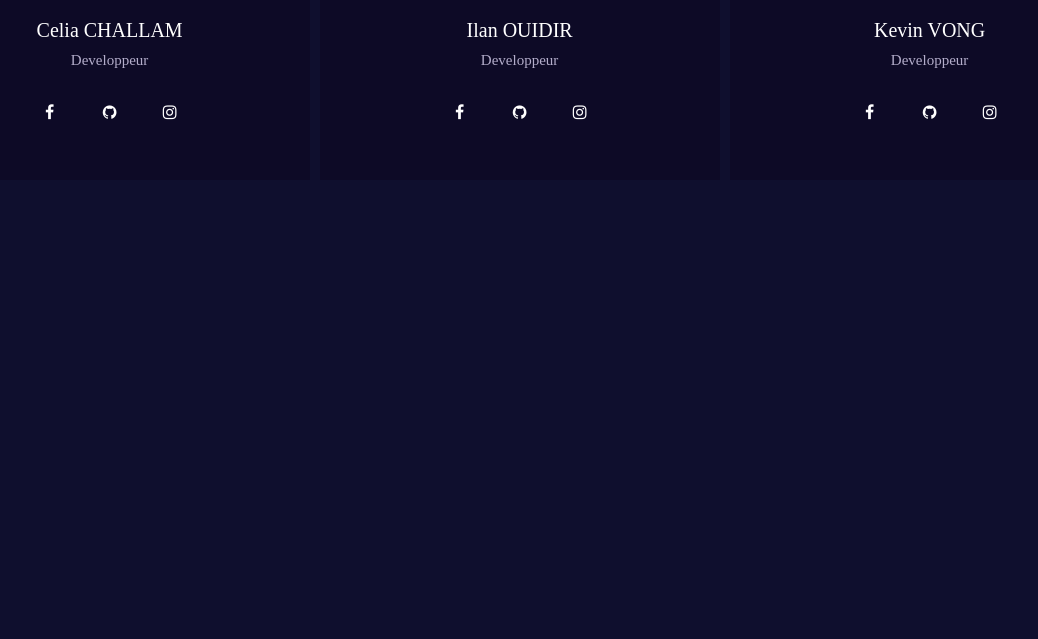
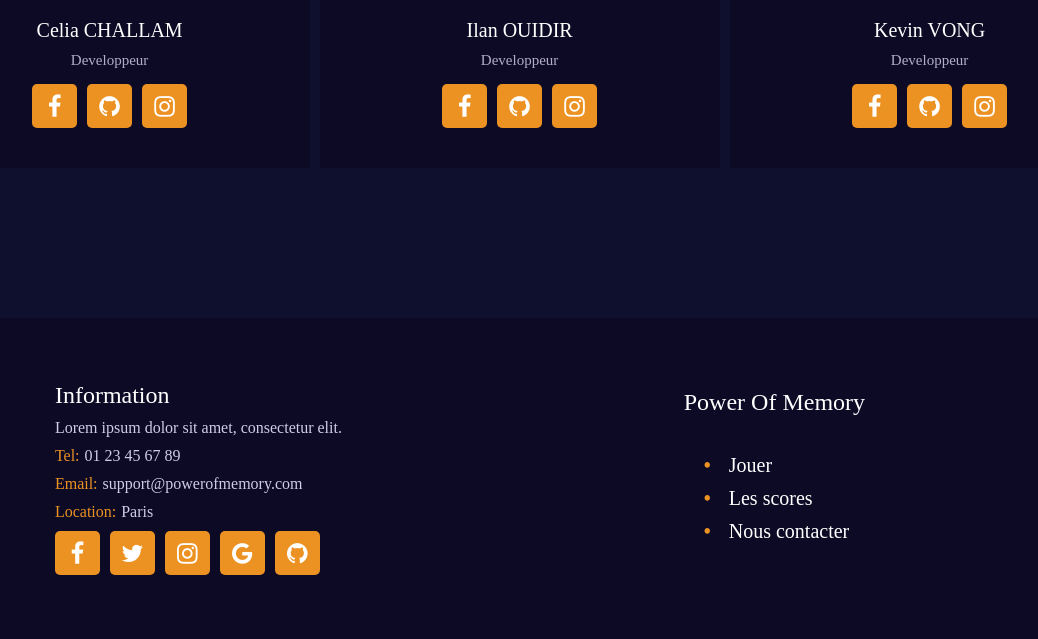
Before and after one commit to kvong92/L1_ALT_Puissance_4_KevinV, a PHP site: page / in a window 1280 px wide. Shown: the part 2569-3208 px from the top of the page, without its empty margins (180-1218 px from the left). Before the commit the page ends 2689 px from the top, so only its background shows below. Run offline with PHP 8.4, Linux system fonts and the light colour scheme.

Commit message:
add footer

```diff
--- a/assets/css/footer.css
+++ b/assets/css/footer.css
@@ -0,0 +1,125 @@
+body {
+    margin: 0px !important;
+    padding: 0px !important;
+}
+
+footer {
+    background: #0D0A26;
+    background-position: center;
+    overflow: hidden;
+    height: 100%;
+    background-repeat: no-repeat;
+    background-size: cover;
+    /* text-align: center; */
+    padding: 2em 4em 2em 4em;
+    display: flex;
+    justify-content: space-around;
+    padding: 5% 5% 5% 5%;
+}
+
+#information {
+    display: flex;
+    flex-direction: column;
+    row-gap: 10px;
+}
+
+.tel_email_location {
+    display: flex;
+    flex-direction: row;
+    column-gap: 5px;
+}
+
+#titre_info {
+    font-size: 1.5em;
+}
+
+#titre_info a {
+    color: #CFCDE9;
+}
+
+ul {
+    list-style: none;
+}
+
+ul li::before {
+    content: "\2022";
+    color:#EC9222;
+    font-weight: bold;
+    display: inline-block;
+    width: 1em;
+    margin-left: -1em;
+  }
+
+li {
+    margin: 10px 0;
+    font-size: 1.25em;
+}
+
+.text_info {
+    color: #CFCDE9;
+}
+
+.label_info {
+    color: #EC9222;
+}
+
+.icon_social {
+    display: flex;
+    flex-direction: row;
+    column-gap: 10px;
+}
+
+.icon_social a {
+    font-size: 1.5em;
+}
+
+/* font awesome css */
+
+.fa {
+    padding: 10px;
+    width: 25px;
+    text-align: center;
+    text-decoration: none;
+    background-color: #EC9222;
+    border-radius: 5px;
+    column-gap: 10px;
+}
+
+.fa:hover {
+    opacity: 0.7;
+}
+
+.fa-facebook {
+    color: white;
+}
+
+.fa-instagram {
+    color: white;
+}
+
+.fa-github {
+    color: white;
+}
+
+.fa-google {
+    color: white;
+}
+
+.fa-twitter {
+    color: white;
+}
+
+#menu_nav_footer {
+    display: flex;
+    flex-direction: column;
+    justify-content: space-around;
+}
+
+#menu_nav_footer a {
+    text-decoration: none;
+    color: #ffffff;
+}
+
+#menu_nav_footer a:hover {
+    color: #EC9222;
+}
--- a/index.html
+++ b/index.html
@@ -9,6 +9,7 @@
     <link rel="stylesheet" href="assets/css/main.css">
     <link rel="stylesheet" href="assets/css/header.css">
     <link rel="stylesheet" href="assets/css/styles.css">
+    <link rel="stylesheet" href="assets/css/footer.css">
     <!-- Librarie Font Awesome -->
     <link rel="stylesheet" href="https://cdnjs.cloudflare.com/ajax/libs/font-awesome/4.7.0/css/font-awesome.min.css">
     <title>Accueil</title>
@@ -161,6 +162,50 @@
         </section>
     </section>
 
+    <footer>
+        <section id="information">
+            <div id="titre_info">Information</div>
+            <div class="text_info">Lorem ipsum dolor sit amet, consectetur elit.</div>
+            <section class="tel_email_location">
+                <div class="label_info">Tel: </div>
+                <div class="text_info">01 23 45 67 89</div>
+            </section>
+
+            <section class="tel_email_location">
+                <div class="label_info">Email: </div>
+                <div class="text_info">support@powerofmemory.com</div>
+            </section>
+
+            <section class="tel_email_location">
+                <div class="label_info">Location: </div>
+                <div class="text_info">Paris</div>
+            </section>
+
+            <div class="icon_social">
+                <a href="#" class="fa fa-facebook"></a>
+                <a href="#" class="fa fa-twitter"></a>
+                <a href="#" class="fa fa-instagram"></a>
+                <a href="#" class="fa fa-google"></a>
+                <a href="#" class="fa fa-github"></a>
+            </div>
+        </section>
+
+        <section id="menu_nav_footer">
+            <div id="titre_info">Power Of Memory</div>
+            <ul>
+                <li>
+                    <a href="#">Jouer</a>
+                </li>
+                <li>
+                    <a href="#">Les scores</a>
+                </li>
+                <li>
+                    <a href="#">Nous contacter</a>
+                </li>
+            </ul>
+        </section>
+    </footer>
+
 </body>
 
 </html>
```
Also changed, not shown: footer.html (added, +57 -0 lines), assets/css/styles.css (line endings or trailing spaces).
